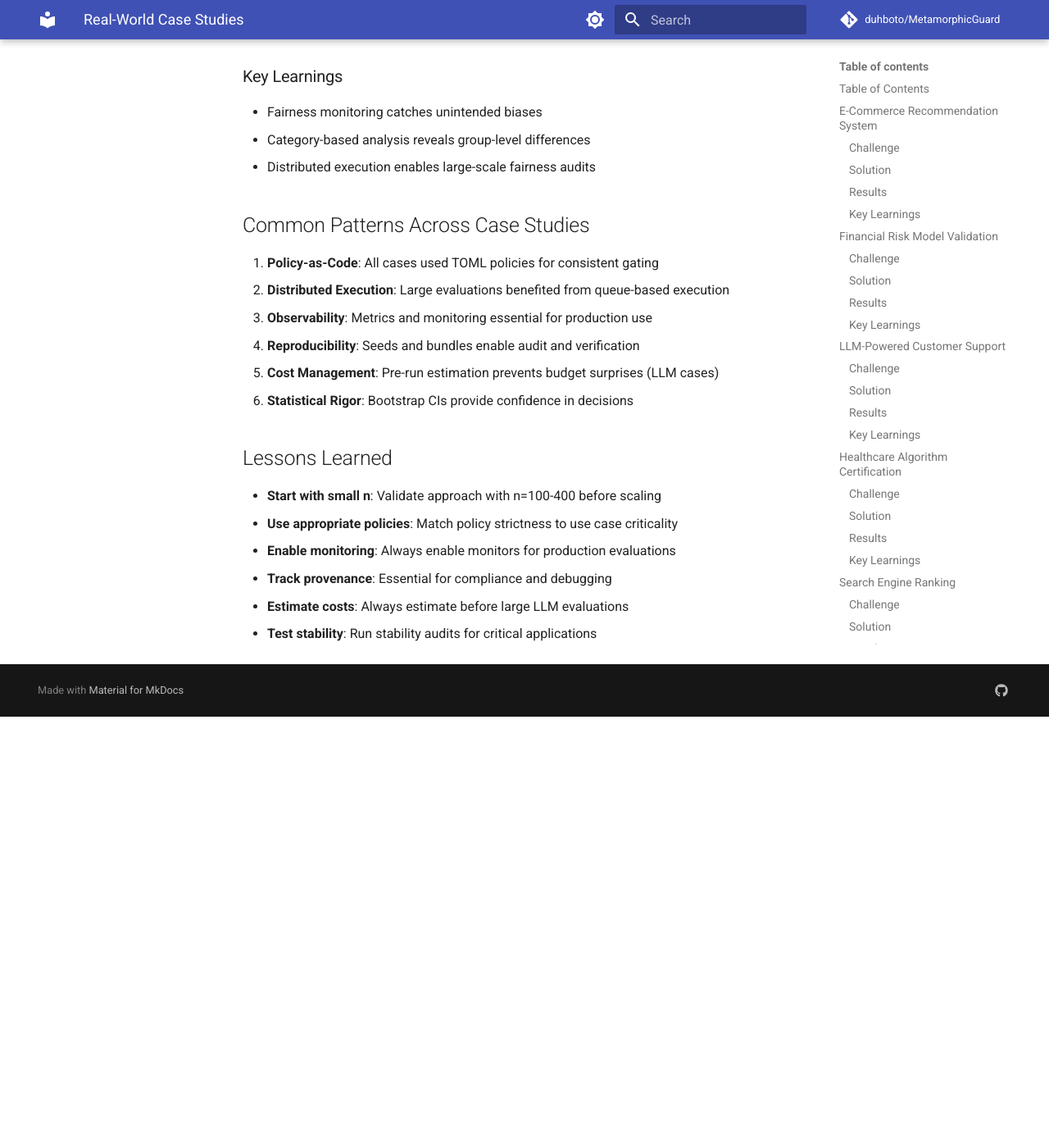
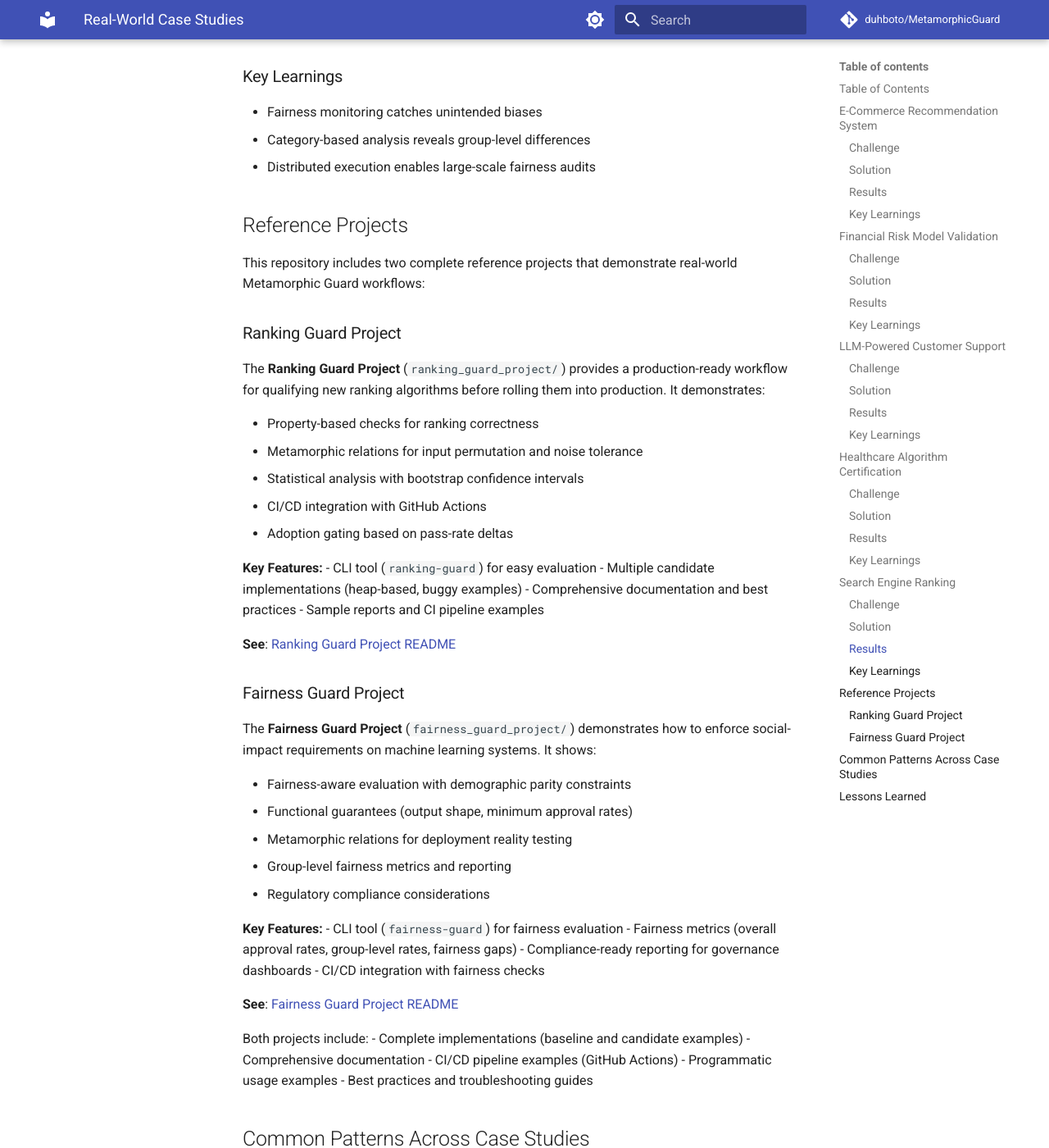
Before and after one commit to duhboto/MetamorphicGuard, an MkDocs documentation site: the page built from docs/cookbook/case-studies.md, in a window 1280 px wide and 1400 px high, scrolled down 7759 px. Shown: the whole window at 82% size. Built offline with MkDocs 1.6.1 and Material for MkDocs 9.7.7, drawn with Linux system fonts in a browser that asks for light colours; comment, search, counter and statistics services are not loaded; the version menu is left out; before the commit the page ends 8633 px from its top, so only the background shows below that.

Commit message:
Link reference projects from case studies documentation
- docs/cookbook/case-studies.md: Add Reference Projects section
  - Links to Ranking Guard Project with key features
  - Links to Fairness Guard Project with key features
  - Highlights common features of both projects

```diff
--- a/docs/cookbook/case-studies.md
+++ b/docs/cookbook/case-studies.md
@@ -348,6 +348,53 @@ if fairness_data["summary"]["max_gap"] > 0.05:
 - Category-based analysis reveals group-level differences
 - Distributed execution enables large-scale fairness audits
 
+## Reference Projects
+
+This repository includes two complete reference projects that demonstrate real-world Metamorphic Guard workflows:
+
+### Ranking Guard Project
+
+The **Ranking Guard Project** (`ranking_guard_project/`) provides a production-ready workflow for qualifying new ranking algorithms before rolling them into production. It demonstrates:
+
+- Property-based checks for ranking correctness
+- Metamorphic relations for input permutation and noise tolerance
+- Statistical analysis with bootstrap confidence intervals
+- CI/CD integration with GitHub Actions
+- Adoption gating based on pass-rate deltas
+
+**Key Features:**
+- CLI tool (`ranking-guard`) for easy evaluation
+- Multiple candidate implementations (heap-based, buggy examples)
+- Comprehensive documentation and best practices
+- Sample reports and CI pipeline examples
+
+**See**: [Ranking Guard Project README](../../ranking_guard_project/README.md)
+
+### Fairness Guard Project
+
+The **Fairness Guard Project** (`fairness_guard_project/`) demonstrates how to enforce social-impact requirements on machine learning systems. It shows:
+
+- Fairness-aware evaluation with demographic parity constraints
+- Functional guarantees (output shape, minimum approval rates)
+- Metamorphic relations for deployment reality testing
+- Group-level fairness metrics and reporting
+- Regulatory compliance considerations
+
+**Key Features:**
+- CLI tool (`fairness-guard`) for fairness evaluation
+- Fairness metrics (overall approval rates, group-level rates, fairness gaps)
+- Compliance-ready reporting for governance dashboards
+- CI/CD integration with fairness checks
+
+**See**: [Fairness Guard Project README](../../fairness_guard_project/README.md)
+
+Both projects include:
+- Complete implementations (baseline and candidate examples)
+- Comprehensive documentation
+- CI/CD pipeline examples (GitHub Actions)
+- Programmatic usage examples
+- Best practices and troubleshooting guides
+
 ## Common Patterns Across Case Studies
 
 1. **Policy-as-Code**: All cases used TOML policies for consistent gating
```
